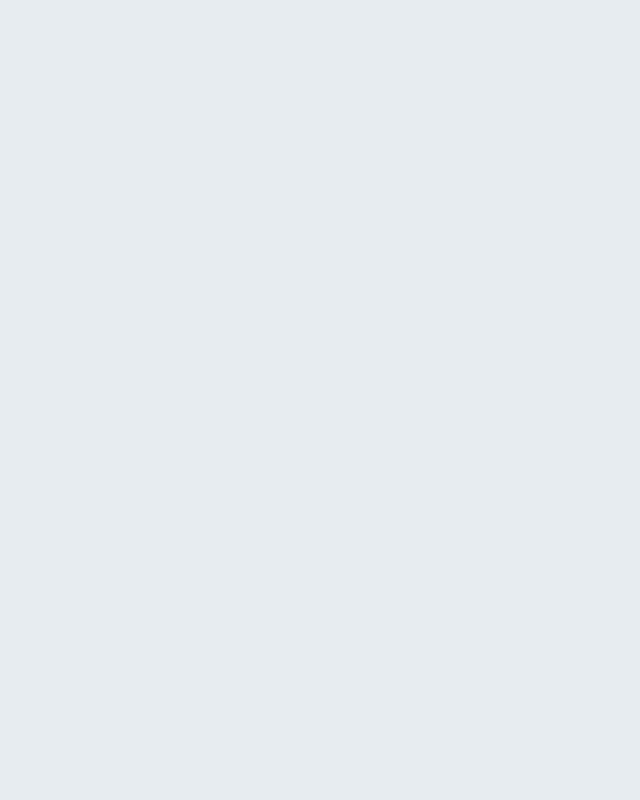
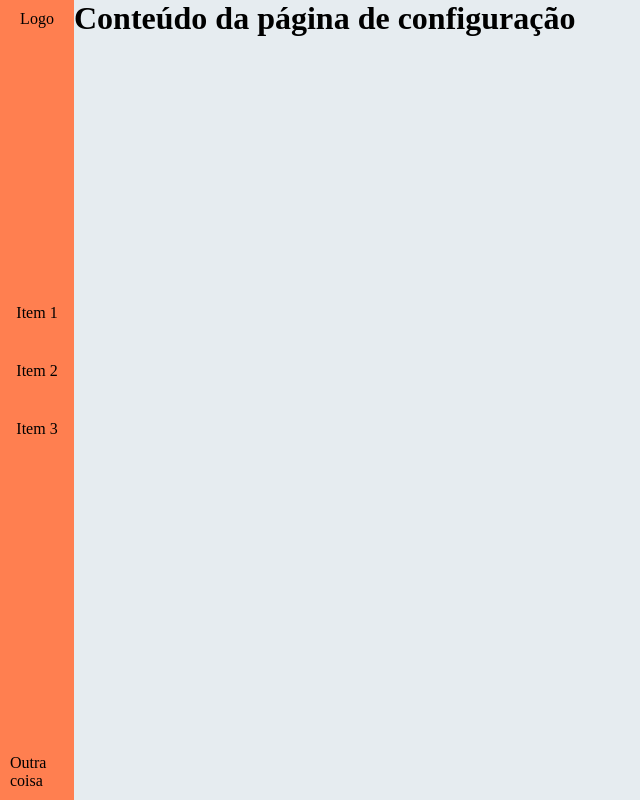
Before and after one commit to johnnyferreiradev/milkmoney, a React (Create React App) app in the folder frontend/: page /config in a window 1280 px wide. Shown: the whole page, without its empty margins (0-640 px from the left). Built offline with nearby package versions, Linux system fonts and the light colour scheme.

Commit message:
Criação da estrutura da pagina de configuração de vendas

```diff
--- /dev/null
+++ b/frontend/src/pages/ConfigPage/ConfigPage.jsx
@@ -0,0 +1,16 @@
+import React from 'react';
+
+import Nav from '../../components/Nav/Nav';
+
+import './Styles.css';
+
+export default class ConfigPage extends React.Component {
+    render() {
+        return (
+            <div className="config-page">
+                <Nav />
+                <h1 className="">Conteúdo da página de configuração</h1>
+            </div>
+        );
+    }
+}
--- /dev/null
+++ b/frontend/src/pages/ConfigPage/Styles.css
@@ -0,0 +1,20 @@
+.config-page .menu {
+    grid-area: menu;
+}
+
+.config-page .content {
+    grid-area: main;
+}
+
+.config-page .aside {
+    grid-area: aside;
+}
+
+.config-page {
+    height: 100%;
+
+    display: grid;
+    grid-template-columns: 74px auto 30%;
+    grid-template-rows: 1fr;
+    grid-template-areas: "menu main aside";
+}
--- a/frontend/src/routes.js
+++ b/frontend/src/routes.js
@@ -3,12 +3,14 @@ import { BrowserRouter, Route } from 'react-router-dom';
 
 import Dashboard from './pages/Dashboard/Dashboard';
 import SalesFormPage from './pages/SalesFormPage/SalesFormPage';
+import ConfigPage from './pages/ConfigPage/ConfigPage';
 
 export default function Routes() {
   return (
     <BrowserRouter>
       <Route path="/" exact component={Dashboard} />
       <Route path="/salesform" component={SalesFormPage} />
+      <Route path="/config" component={ConfigPage} />
     </BrowserRouter>
   );
 }
```
